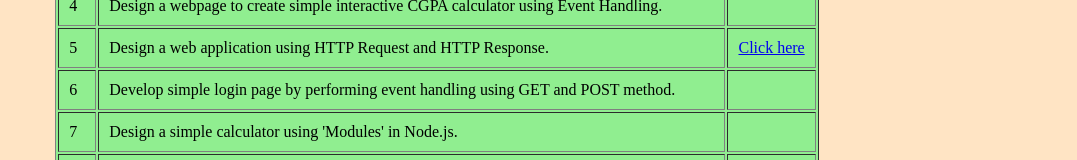
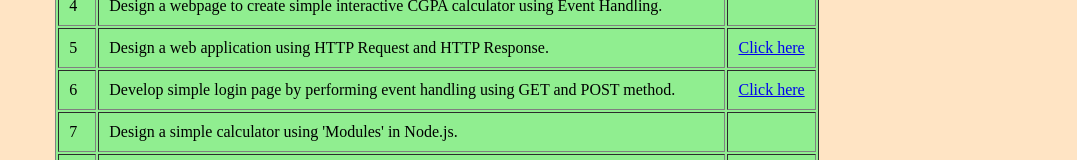
Before and after one commit to laxselvan/WTLab, a plain HTML site: page index.htm in a window 1280 px wide. Shown: the part 443-603 px from the top of the page, without its empty margins (203-1280 px from the left). Drawn offline with Linux system fonts and the light colour scheme.

Commit message:
Update index.htm

```diff
--- a/index.htm
+++ b/index.htm
@@ -52,7 +52,7 @@
             <tr>
                 <td>6</td>
                 <td>Develop simple login page by performing event handling using GET and POST method.</td>
-                <td></td>
+                <td><a href="https://laksh-19itr042-lab-ex-6.herokuapp.com/">Click here</td>
             </tr>
             <tr>
                 <td>7</td>
```
